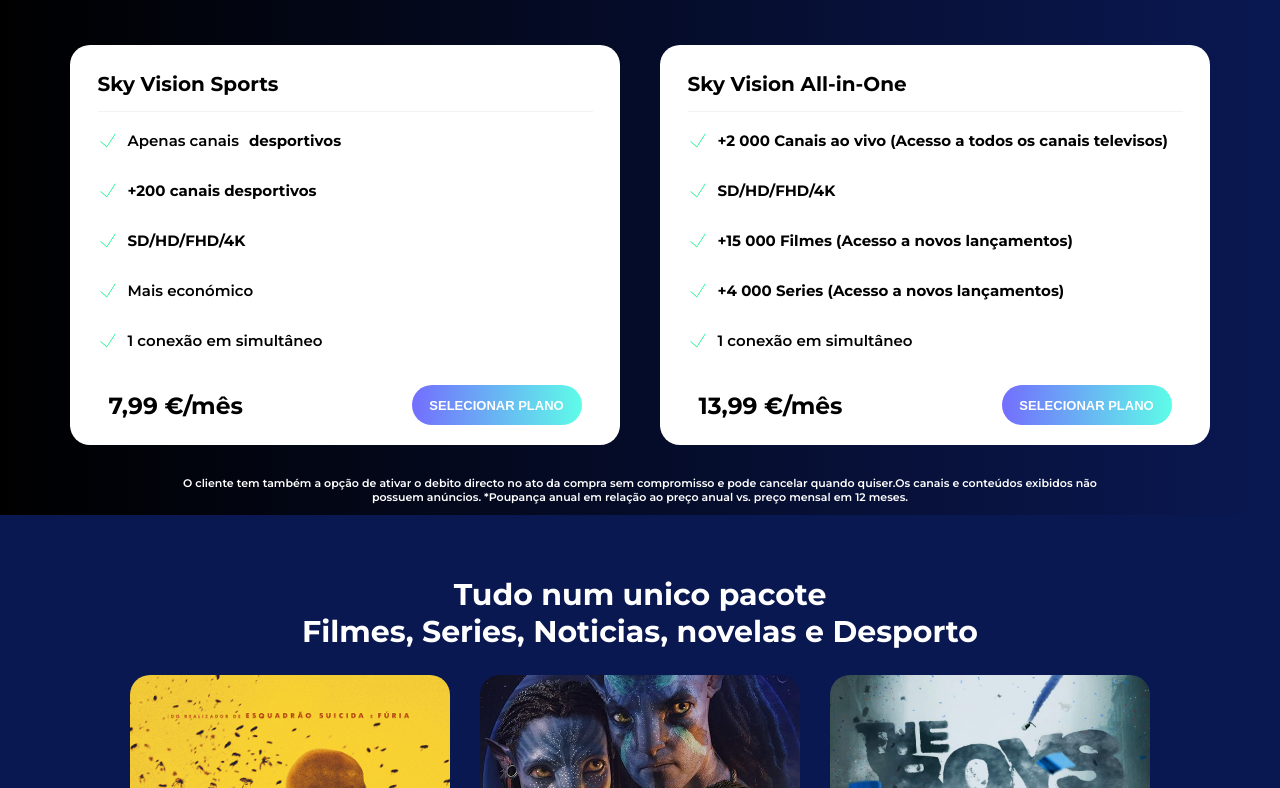
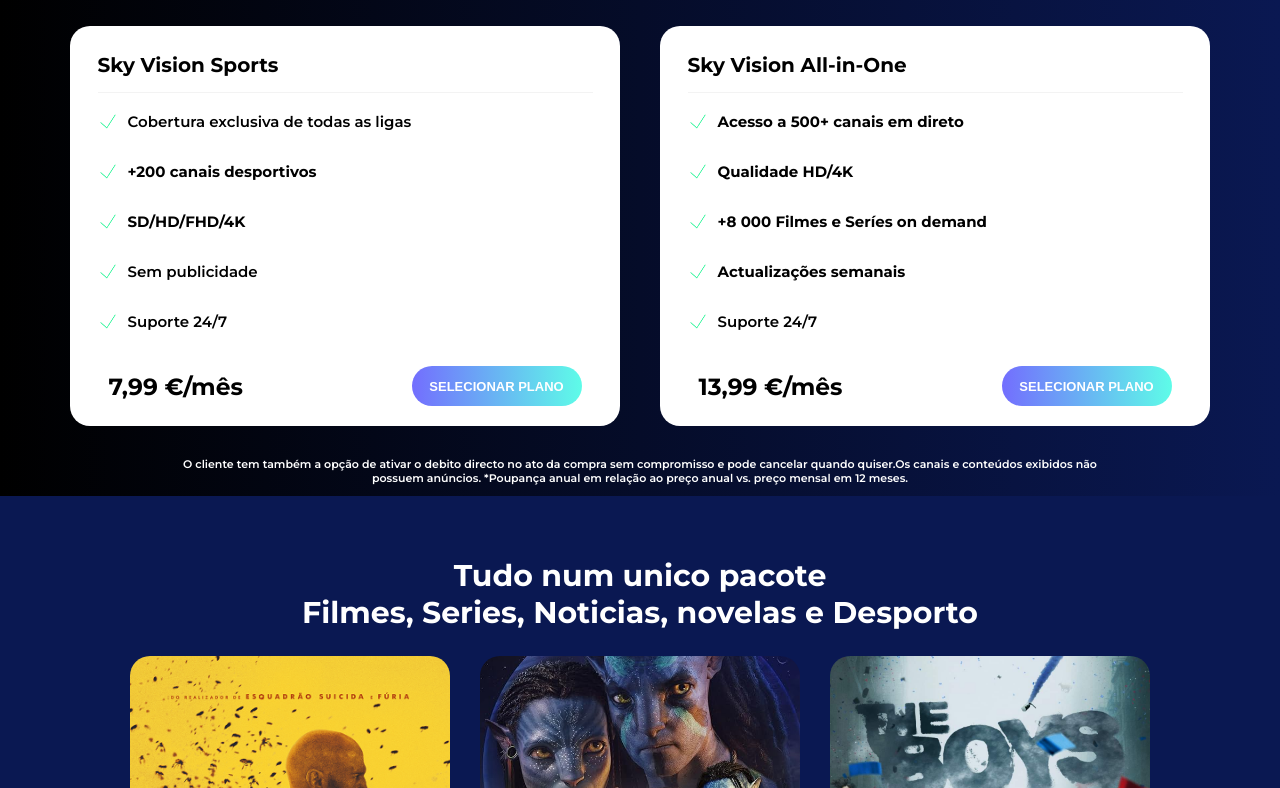
Before and after one commit to pacas6/sky_repository, a React (Create React App) app: page /#/ in a window 1280 px wide. Shown: the part 1352-2140 px from the top of the page. Built offline with nearby package versions, Linux system fonts and the light colour scheme.

Commit message:
Descreva as alterações que você fez

```diff
--- a/src/Pages/Home.css
+++ b/src/Pages/Home.css
@@ -764,10 +764,10 @@
 .perguntas-frequentes-up-container{
 
     width: 100%;
-    height: 200px;
-    display: flex;
-    align-items: center;
-    justify-content: center;
+    height: 100px;
+    background-image: url(../assets/SkyStream-2.PNG);
+    background-position: center;
+    background-size: 350px;
 }
 
 
--- a/src/Pages/Home.jsx
+++ b/src/Pages/Home.jsx
@@ -58,10 +58,7 @@ function Home() {
                             <h1>SkyStream: Eleva a tua <br />Experiencia de entretenimento</h1>
                         </div>
                         <div className="left-content-1">
-                            <p>Bem-vindo a SkyStream - o teu caminho ilimitado para o entretenimento. Com o <br />
-                                nosso serviço desfrute de canais de TV ao vivo, todos os jogos das principais ligas <br />
-                                de desporto e tenha uma experiencia de streaming incrivel. Eleve a sua jornada <br />
-                                de entretenimento com SkyStream hoje mesmo!
+                            <p>Bem-vindo à SkyStream! Desfrute de canais de TV em direto, jogos das principais ligas e uma experiência de streaming incrível. Eleve o seu entretenimento com SkyStream hoje!
                             </p>
                         </div>
                         <div className="left-content-2">
@@ -167,7 +164,7 @@ function Home() {
                                     <div className="benefits-box">
                                         <div className="benefits">
                                             <img src={check} alt="check" width={20} />
-                                            <p>Apenas canais<b>desportivos</b></p>
+                                            <p>Cobertura exclusiva de todas as ligas</p>
                                         </div>
                                     </div>
 
@@ -190,14 +187,14 @@ function Home() {
                                     <div className="benefits-box">
                                         <div className="benefits">
                                             <img src={check} alt="check" width={20} />
-                                            <p>Mais económico</p>
+                                            <p>Sem publicidade</p>
                                         </div>
                                     </div>
 
                                     <div className="benefits-box">
                                         <div className="benefits">
                                             <img src={check} alt="check" width={20} />
-                                            <p>1 conexão em simultâneo</p>
+                                            <p>Suporte 24/7</p>
                                         </div>
                                     </div>
 
@@ -231,14 +228,14 @@ function Home() {
                                     <div className="benefits-box">
                                         <div className="benefits">
                                             <img src={check} alt="check" width={20} />
-                                            <p><strong>+2 000 Canais ao vivo (Acesso a todos os canais televisos)</strong></p>
+                                            <p><strong>Acesso a 500+ canais em direto</strong></p>
                                         </div>
                                     </div>
 
                                     <div className="benefits-box">
                                         <div className="benefits">
                                             <img src={check} alt="check" width={20} />
-                                            <b>SD/HD/FHD/4K</b>
+                                            <b>Qualidade HD/4K</b>
                                         </div>
                                     </div>
 
@@ -246,21 +243,21 @@ function Home() {
                                     <div className="benefits-box">
                                         <div className="benefits">
                                             <img src={check} alt="check" width={20} />
-                                            <p><strong>+15 000 Filmes (Acesso a novos lançamentos)</strong></p>
+                                            <p><strong>8.000+ Filmes e Séries On-Demand</strong></p>
                                         </div>
                                     </div>
 
                                     <div className="benefits-box">
                                         <div className="benefits">
                                             <img src={check} alt="check" width={20} />
-                                            <p><strong>+4 000 Series (Acesso a novos lançamentos)</strong></p>
+                                            <p><strong>Actualizações Semanais</strong></p>
                                         </div>
                                     </div>
 
                                     <div className="benefits-box">
                                         <div className="benefits">
                                             <img src={check} alt="check" width={20} />
-                                            <p>1 conexão em simultâneo</p>
+                                            <p>Suporte 24/7</p>
                                         </div>
                                     </div>
 
@@ -296,7 +293,7 @@ function Home() {
                                     <div className="benefits-box">
                                         <div className="benefits">
                                             <img src={check} alt="check" width={20} />
-                                            <p>Apenas canais<b>desportivos</b></p>
+                                            <p>Cobertura exclusiva de todas as ligas</p>
                                         </div>
                                     </div>
 
@@ -319,14 +316,14 @@ function Home() {
                                     <div className="benefits-box">
                                         <div className="benefits">
                                             <img src={check} alt="check" width={20} />
-                                            <p>Mais económico</p>
+                                            <p>Sem publicidade</p>
                                         </div>
                                     </div>
 
                                     <div className="benefits-box">
                                         <div className="benefits">
                                             <img src={check} alt="check" width={20} />
-                                            <p>1 conexão em simultâneo</p>
+                                            <p>Suporte 24/7</p>
                                         </div>
                                     </div>
 
@@ -360,14 +357,14 @@ function Home() {
                                     <div className="benefits-box">
                                         <div className="benefits">
                                             <img src={check} alt="check" width={20} />
-                                            <p><strong>+2 000 Canais ao vivo (Acesso a todos os canais televisos)</strong></p>
+                                            <p><strong>Acesso a 500+ canais em direto</strong></p>
                                         </div>
                                     </div>
 
                                     <div className="benefits-box">
                                         <div className="benefits">
                                             <img src={check} alt="check" width={20} />
-                                            <b>SD/HD/FHD/4K</b>
+                                            <b>Qualidade HD/4K</b>
                                         </div>
                                     </div>
 
@@ -375,21 +372,21 @@ function Home() {
                                     <div className="benefits-box">
                                         <div className="benefits">
                                             <img src={check} alt="check" width={20} />
-                                            <p><strong>+15 000 Filmes (Acesso a novos lançamentos)</strong></p>
+                                            <p><strong>+8 000 Filmes e Seríes on demand</strong></p>
                                         </div>
                                     </div>
 
                                     <div className="benefits-box">
                                         <div className="benefits">
                                             <img src={check} alt="check" width={20} />
-                                            <p><strong>+4 000 Series (Acesso a novos lançamentos)</strong></p>
+                                            <p><strong>Actualizações semanais</strong></p>
                                         </div>
                                     </div>
 
                                     <div className="benefits-box">
                                         <div className="benefits">
                                             <img src={check} alt="check" width={20} />
-                                            <p>1 conexão em simultâneo</p>
+                                            <p>Suporte 24/7</p>
                                         </div>
                                     </div>
 
@@ -514,7 +511,7 @@ function Home() {
             <section className="perguntas-frequentes-container">
 
                 <div className="perguntas-frequentes-up-container">
-                    <img src={SkyLogo} alt="Sky Stream Logo" style={{ height: 400}} />
+
                 </div>
 
                 <div className="perguntas-frequentes-middle-container">
--- a/src/Pages/responsive.css
+++ b/src/Pages/responsive.css
@@ -75,6 +75,12 @@
 
     }
 
+    .left-content-1 p{
+        color: white;
+        font-size: 12px;
+        width: 80%;
+    }
+
     .left-content-2{
         width: 100%;
         height: auto;
@@ -106,7 +112,7 @@
         align-items: center;
         justify-content: center;
         flex-wrap: wrap;
-        gap: 35px;
+        gap: 30px;
         margin-top: 35px;
     }
 
@@ -157,7 +163,7 @@
         align-items: center;
         justify-content: center;
         flex-wrap: wrap;
-        gap: 30px;
+        gap: 25px;
         padding-top: 40px;
     }
 
@@ -258,13 +264,13 @@
         display: flex;
         align-items: center;
         justify-content: center;
-        gap: 20px;
+        gap: 15px;
     }
 
     .bubble-1{
 
-        width: 50px;
-        height: 50px;
+        width: 40px;
+        height: 40px;
         border-radius: 30px;
         background: #736efe; background: -moz-linear-gradient(to right,  #736efe 0%,#5efce8 100%); background: -webkit-linear-gradient(to right,  #736efe 0%,#5efce8 100%); background: linear-gradient(to right,  #736efe 0%,#5efce8 100%);
         display: flex;
@@ -286,4 +292,85 @@
 
     }
 
+    .topic-container{
+
+        width: 100%;
+        height: auto;
+        display: flex;
+        justify-content: center;
+        flex-wrap: wrap;
+    }
+
+    .topic-1{
+
+        width: 80%;
+        height: auto;
+        text-align: center;
+
+    }
+
+    .topic-1 h1{
+
+        font-size: 60px;
+    }
+
+    .topic-1 strong{
+
+        font-size: 20px;
+    }
+
+    .topic-1 p{
+
+        font-size: 13px;
+    }
+
+    .topic-2{
+
+        width: 80%;
+        height: auto;
+        text-align: center;
+
+    }
+
+
+    .topic-2 h1{
+
+        font-size: 59px;
+    }
+
+    .topic-2 strong{
+
+        font-size: 20px;
+    }
+
+    .topic-2 p{
+
+        font-size: 13px;
+        margin-top: 40px;
+    }
+
+    .topic-3{
+
+        width: 80%;
+        height: auto;
+        text-align: center;
+    }
+
+
+    .topic-3 h1{
+
+        font-size: 60px;
+    }
+
+    .topic-3 strong{
+
+        font-size: 20px;
+    }
+
+    .topic-3 p{
+
+        font-size: 13px;
+        margin-top: 35px;
+    }
+
 }
```
